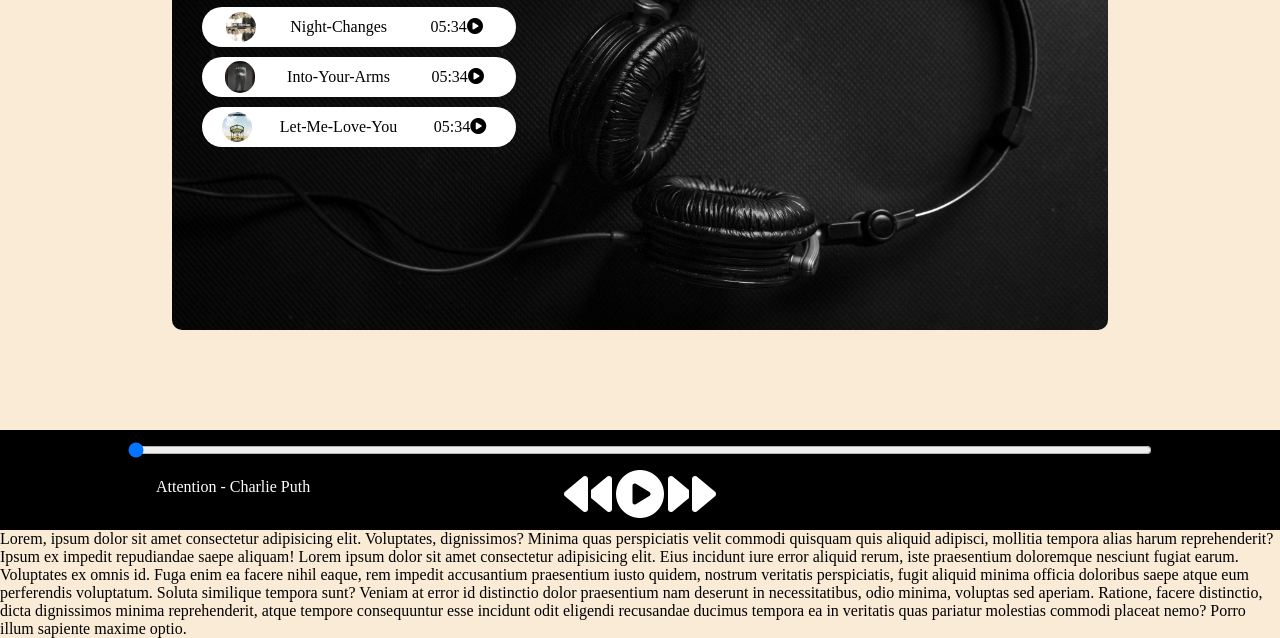
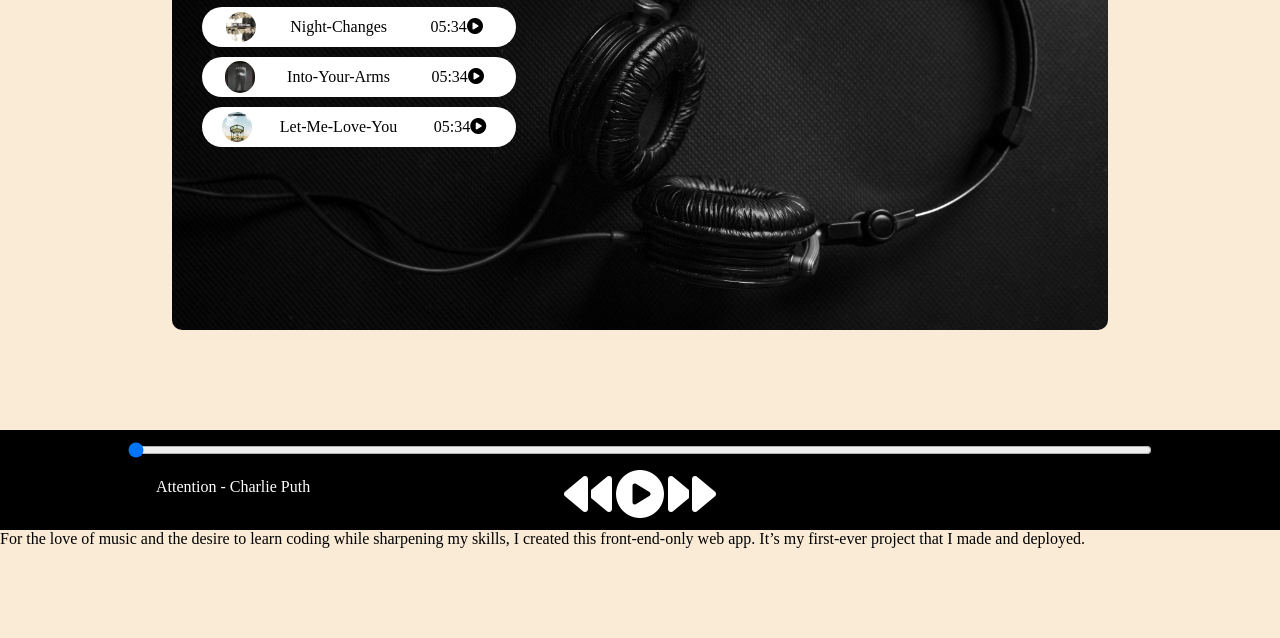
Before and after one commit to MahekVerma04/spotify-clone, a plain HTML site: page index.html in a window 1280 px wide. Shown: the part 210-848 px from the top of the page. After the commit the page ends 800 px from the top, so only its background shows below. Drawn offline with Linux system fonts and the light colour scheme; files whose address does not match are found by name.

Commit message:
Update index.html

```diff
--- a/index.html
+++ b/index.html
@@ -78,16 +78,7 @@
         </div>
     </div>
     <div class="lorem">
-        Lorem, ipsum dolor sit amet consectetur adipisicing elit. Voluptates, dignissimos? Minima quas perspiciatis
-        velit commodi quisquam quis aliquid adipisci, mollitia tempora alias harum reprehenderit? Ipsum ex impedit
-        repudiandae saepe aliquam!
-        Lorem ipsum dolor sit amet consectetur adipisicing elit. Eius incidunt iure error aliquid rerum, iste
-        praesentium doloremque nesciunt fugiat earum. Voluptates ex omnis id. Fuga enim ea facere nihil eaque, rem
-        impedit accusantium praesentium iusto quidem, nostrum veritatis perspiciatis, fugit aliquid minima officia
-        doloribus saepe atque eum perferendis voluptatum. Soluta similique tempora sunt? Veniam at error id distinctio
-        dolor praesentium nam deserunt in necessitatibus, odio minima, voluptas sed aperiam. Ratione, facere distinctio,
-        dicta dignissimos minima reprehenderit, atque tempore consequuntur esse incidunt odit eligendi recusandae
-        ducimus tempora ea in veritatis quas pariatur molestias commodi placeat nemo? Porro illum sapiente maxime optio.
+      For the love of music and the desire to learn coding while sharpening my skills, I created this front-end-only web app. It’s my first-ever project that I made and deployed.
     </div>
 
     <script src="https://kit.fontawesome.com/5c4672bb54.js" crossorigin="anonymous"></script>
```
